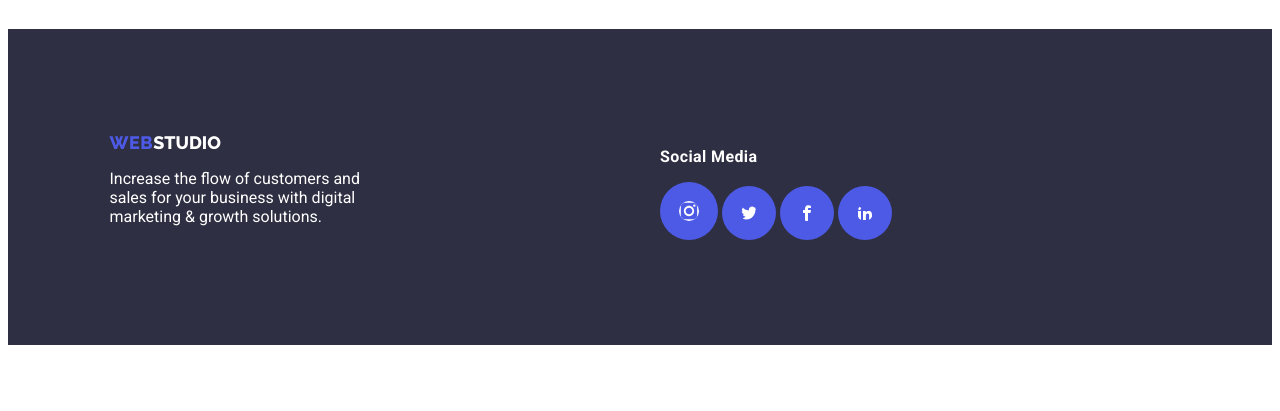
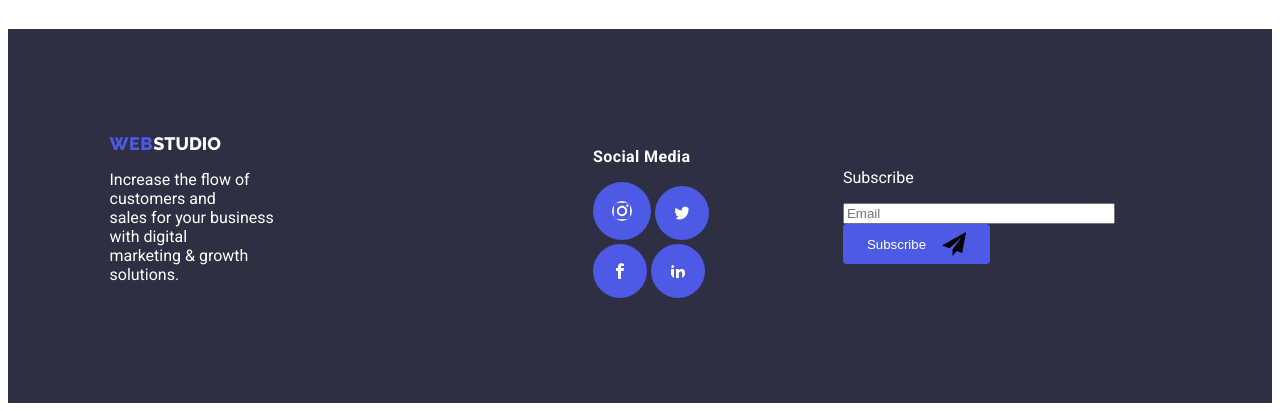
Before and after one commit to FKMBaay/goit-markup-hw-07, a plain HTML site: page portfolio.html in a window 1280 px wide. Shown: the part 1634-2045 px from the top of the page. Before the commit the page ends 1987 px from the top, so only its background shows below. Drawn offline with Linux system fonts and the light colour scheme.

Commit message:
footer fix
portfolio

```diff
--- a/portfolio.html
+++ b/portfolio.html
@@ -98,7 +98,6 @@
                 <p>Design</p>
               </div>
             </li>
-
             <li>
               <img src="images/online courses.jpg" alt="onlinecourse">
               <div class="project-caption">
@@ -106,7 +105,6 @@
                 <p>Marketing</p>
               </div>
             </li>
-
             <li>
               <img src="images/instagram.jpg" alt="ig">
               <div class="project-caption">
@@ -114,7 +112,6 @@
                 <p>Design</p>
               </div>
             </li>
-
             <li>
               <img src="images/organicfood.jpg" alt="organic">
               <div class="project-caption">
@@ -122,7 +119,6 @@
                 <p>Web Site</p>
               </div>
             </li>
-
             <li>
               <img src="images/freshcoffee.jpg" alt="bcoffee">
               <div class="project-caption">
@@ -130,14 +126,12 @@
                 <p>Web Site</p>
               </div>
             </li>
-
-
           </ul>
         </div>
       </section>
       </main>
-
-    <footer>
+    <footer class="containerf">
+      <div>
         <div>
           <a href="#WEBSTUDIO" class="logo2"><span>WEB</span>STUDIO</a>
           <p class="footp">Increase the flow of customers and
@@ -145,9 +139,10 @@
             <br>marketing & growth solutions. </br>
           </p>
         </div>
-        <div class="media" >
-        <h3 class= "socmed">Social Media</h3>
-              <div class="groupiconsf" >
+      </div>
+      <div class="media">
+        <h3 class="socmed">Social Media</h3>
+        <div class="groupiconsf">
           <a class="iconstwo2f">
             <svg width="20" height="20" class="faceiconf">
               <use xlink:href="./images/icons.svg#instagram"></use>
@@ -164,6 +159,19 @@
           </a>
         </div>
       </div>
+      <div class="footer-sub">
+        <p class="footer-subscribe-text">Subscribe</p>
+        <form>
+          <input type="text" placeholder="Email" class="input-sub" />
+          <button class="btn-sub">
+            Subscribe
+            <svg width="24" height="24">
+              <use href="./images/icons.svg#send"></use>
+            </svg>
+          </button>
+        </form>
+      </div>
+      </div>
     </footer>
   </body>
 </html>
```
Lines whose indentation alone changed are shown as unchanged.
